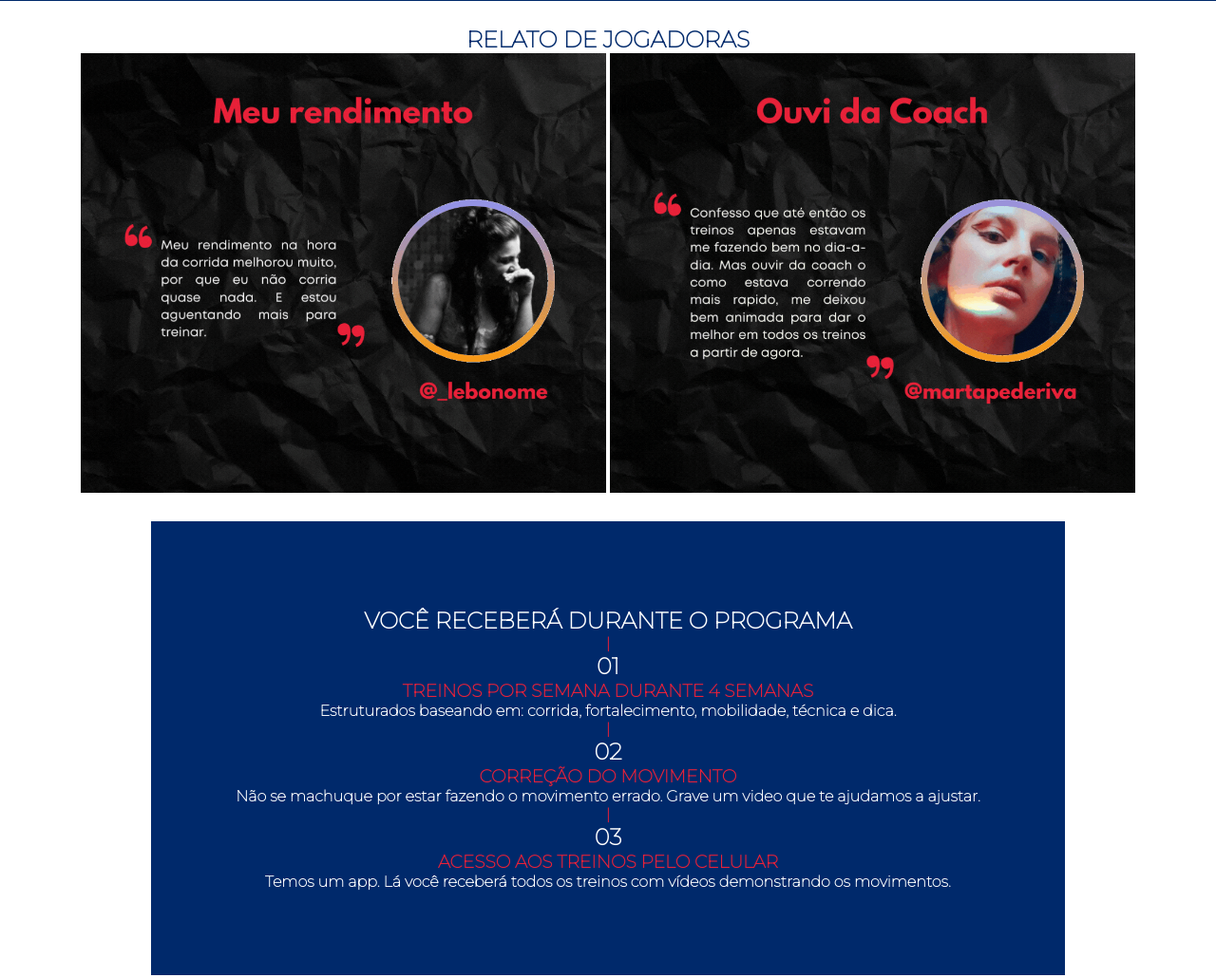
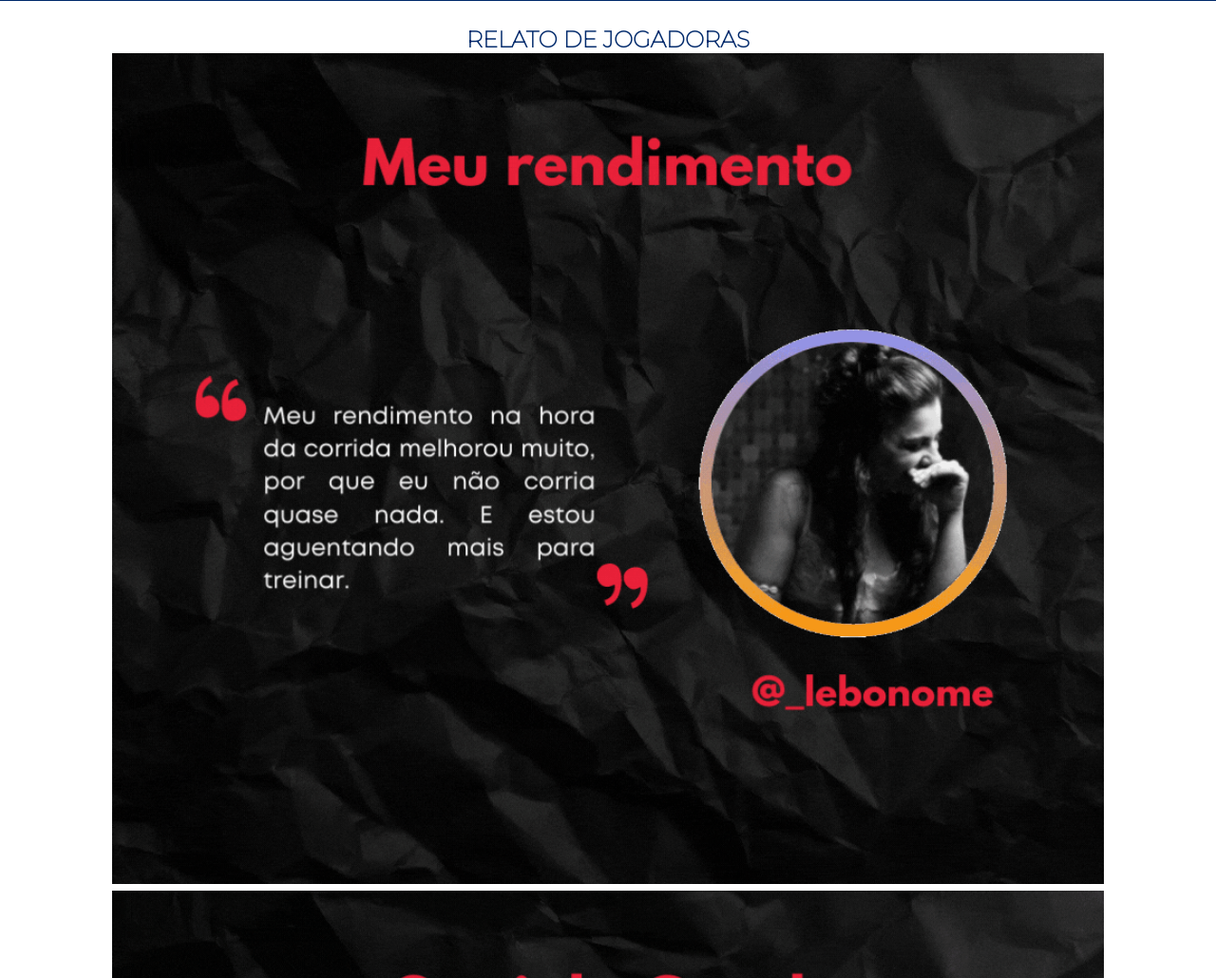
Before and after one commit to melinaKubota/linkTreeCPM, a plain HTML site: page html/programa/vaiNaFly.html in a window 1280 px wide. Shown: the part 1506-2536 px from the top of the page at 95% size. Drawn offline with nearby package versions, Linux system fonts and the light colour scheme.

Commit message:
prova social

```diff
--- a/style/vaiNaFly.css
+++ b/style/vaiNaFly.css
@@ -254,11 +254,12 @@ header{
 }
 
 .provaSocial{
-    grid-template-columns: 2;
+    grid-template-columns: 1;
     margin: 2%;
 }
 .prova{
-    width: 45%;
+    width: 85%;
+    margin-bottom: 3px;
 }
 
 .subtituloAzul{
```
